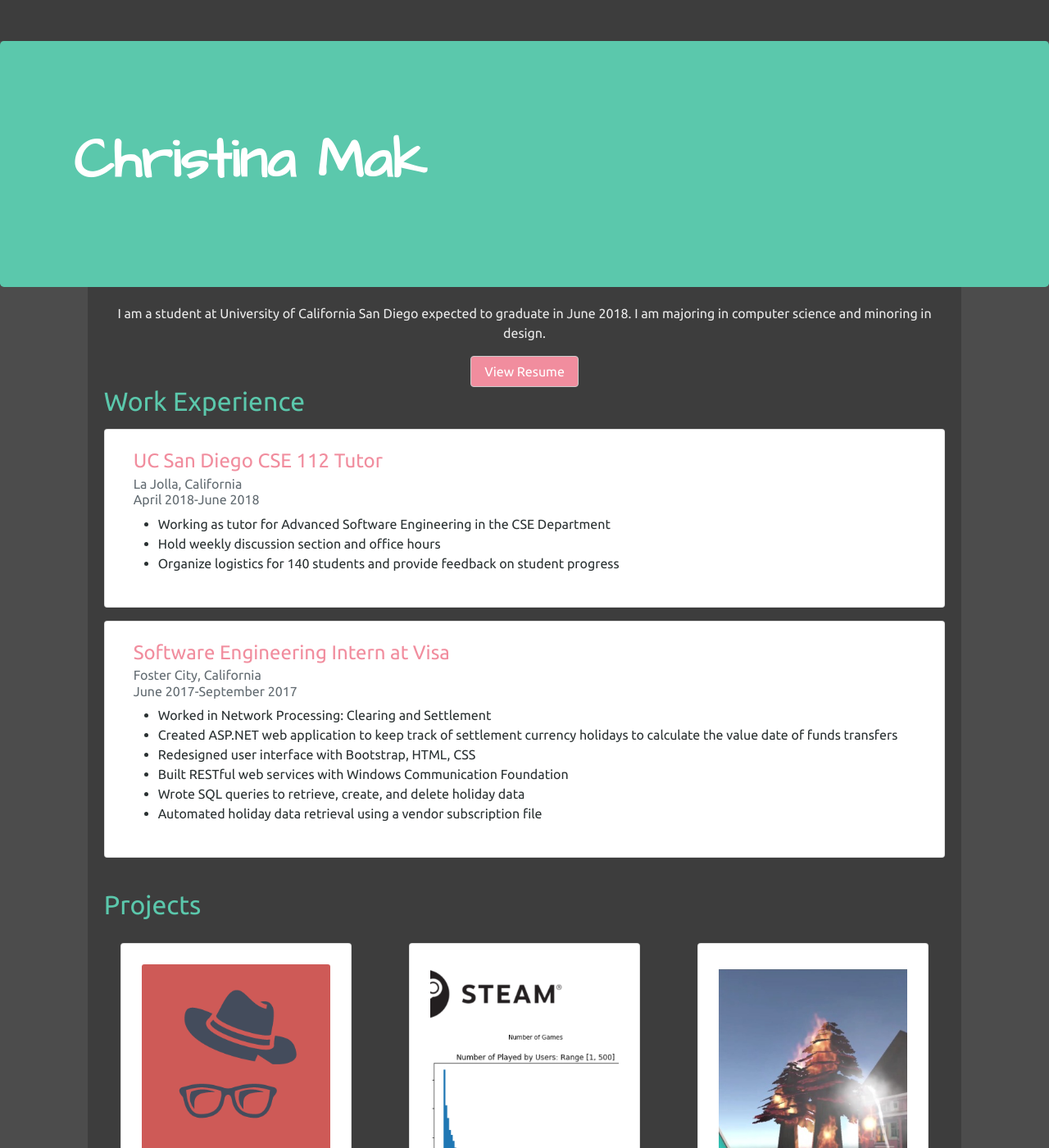
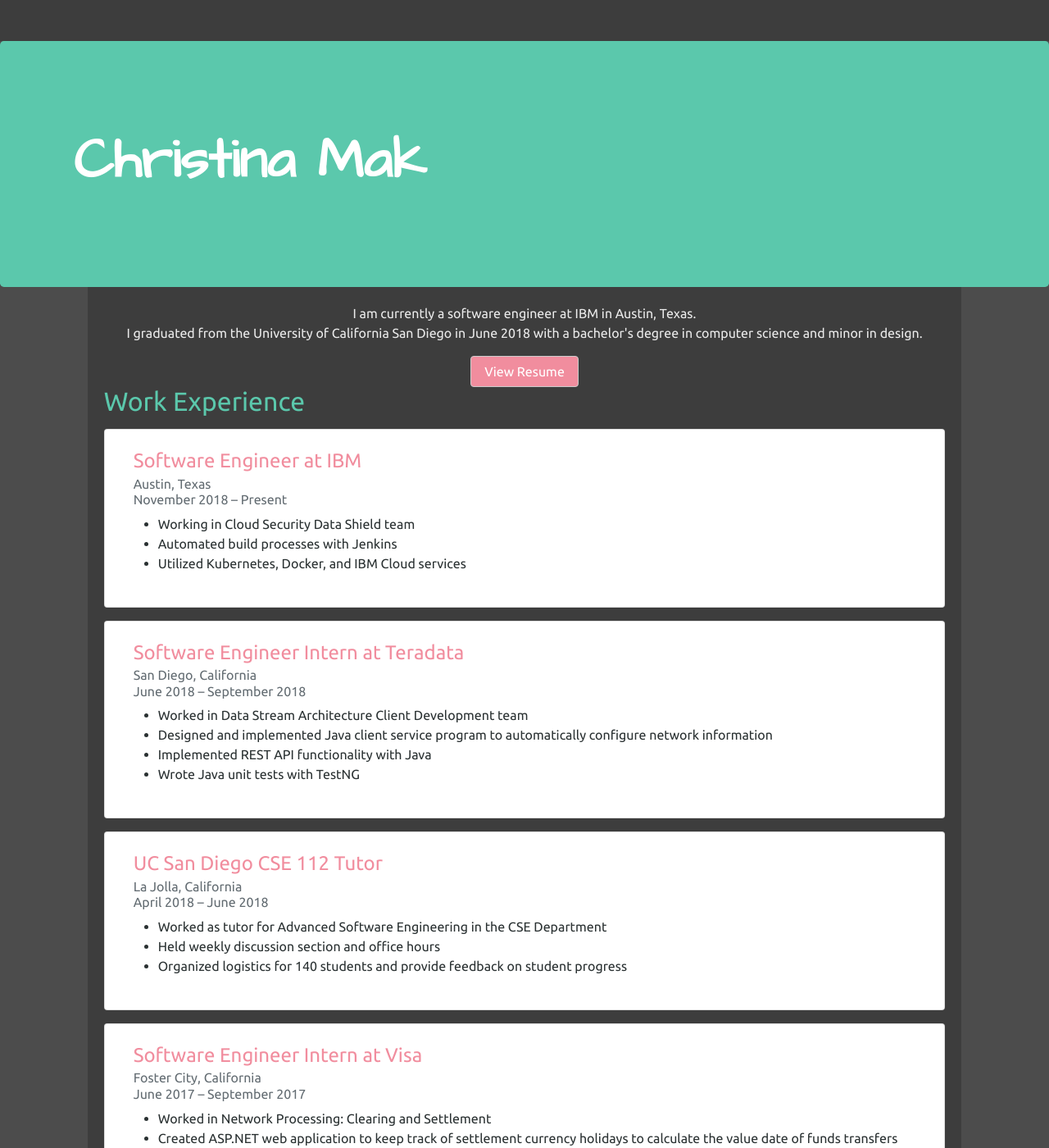
Before and after one commit to ChristinaMak/ChristinaMak.github.io, a Jekyll site: the page index.html, which Jekyll copies as it is, in a window 1280 px wide and 1400 px high. Shown: the whole window at 82% size. Built offline with Jekyll 4.4.1, drawn with Linux system fonts in a browser that asks for light colours; nearby versions of some CDN libraries; comment, search, counter and statistics services are not loaded.

```diff
--- a/index.html
+++ b/index.html
@@ -31,29 +31,57 @@
     <section class="container col-lg-10 col-md-12">
 
         <div class="col-12 text-center">
-            <p>I am a student at University of California San Diego expected to graduate in June 2018. I am majoring in computer science and minoring in design.</p>
+            <p>I am currently a software engineer at IBM in Austin, Texas.
+            <br>I graduated from the University of California San Diego in June 2018 with a bachelor's degree in computer science and minor in design.</p>
             <a href="Mak_Christina_Resume.pdf" class="btn btn-secondary">View Resume</a>
         </div>
 
         <h2>Work Experience</h2>
         <div class="card">
+            <div class="card-block" id="work-ibm">
+                <h4 class="card-title">Software Engineer at IBM</h4>
+                <h6 class="card-subtitle mb-2 text-muted">Austin, Texas</h6>
+                <h6 class="card-subtitle mb-2 text-muted">November 2018 – Present</h6>
+                <ul class="card-list">
+                    <li>Working in Cloud Security Data Shield team</li>
+                    <li>Automated build processes with Jenkins</li>
+                    <li>Utilized Kubernetes, Docker, and IBM Cloud services</li>
+                </ul>
+            </div>
+        </div>
+
+        <div class="card">
+            <div class="card-block" id="work-td">
+                <h4 class="card-title">Software Engineer Intern at Teradata</h4>
+                <h6 class="card-subtitle mb-2 text-muted">San Diego, California</h6>
+                <h6 class="card-subtitle mb-2 text-muted">June 2018 – September 2018</h6>
+                <ul class="card-list">
+                    <li>Worked in Data Stream Architecture Client Development team</li>
+                    <li>Designed and implemented Java client service program to automatically configure network information</li>
+                    <li>Implemented REST API functionality with Java</li>
+                    <li>Wrote Java unit tests with TestNG</li>
+                </ul>
+            </div>
+        </div>
+
+        <div class="card">
             <div class="card-block" id="work-tutor">
                 <h4 class="card-title">UC San Diego CSE 112 Tutor</h4>
                 <h6 class="card-subtitle mb-2 text-muted">La Jolla, California</h6>
-                <h6 class="card-subtitle mb-2 text-muted">April 2018-June 2018</h6>
+                <h6 class="card-subtitle mb-2 text-muted">April 2018 – June 2018</h6>
                 <ul class="card-list">
-                    <li>Working as tutor for Advanced Software Engineering in the CSE Department</li>
-                    <li>Hold weekly discussion section and office hours</li>
-                    <li>Organize logistics for 140 students and provide feedback on student progress</li>
+                    <li>Worked as tutor for Advanced Software Engineering in the CSE Department</li>
+                    <li>Held weekly discussion section and office hours</li>
+                    <li>Organized logistics for 140 students and provide feedback on student progress</li>
                 </ul>
             </div>
         </div>
 
         <div class="card">
             <div class="card-block" id="work">
-                <h4 class="card-title">Software Engineering Intern at Visa</h4>
+                <h4 class="card-title">Software Engineer Intern at Visa</h4>
                 <h6 class="card-subtitle mb-2 text-muted">Foster City, California</h6>
-                <h6 class="card-subtitle mb-2 text-muted">June 2017-September 2017</h6>
+                <h6 class="card-subtitle mb-2 text-muted">June 2017 – September 2017</h6>
                 <ul class="card-list">
                     <li>Worked in Network Processing: Clearing and Settlement</li>
                     <li>Created ASP.NET web application to keep track of settlement currency holidays to calculate the value date of funds transfers</li>
```
Also changed, not shown: _posts/2018-03-27-designing-sites-for-handoff.md (deleted, +0 -43 lines), _posts/2019-02-12-designing-sites-for-handoff.md (added, +52 -0 lines), 1 other file.
